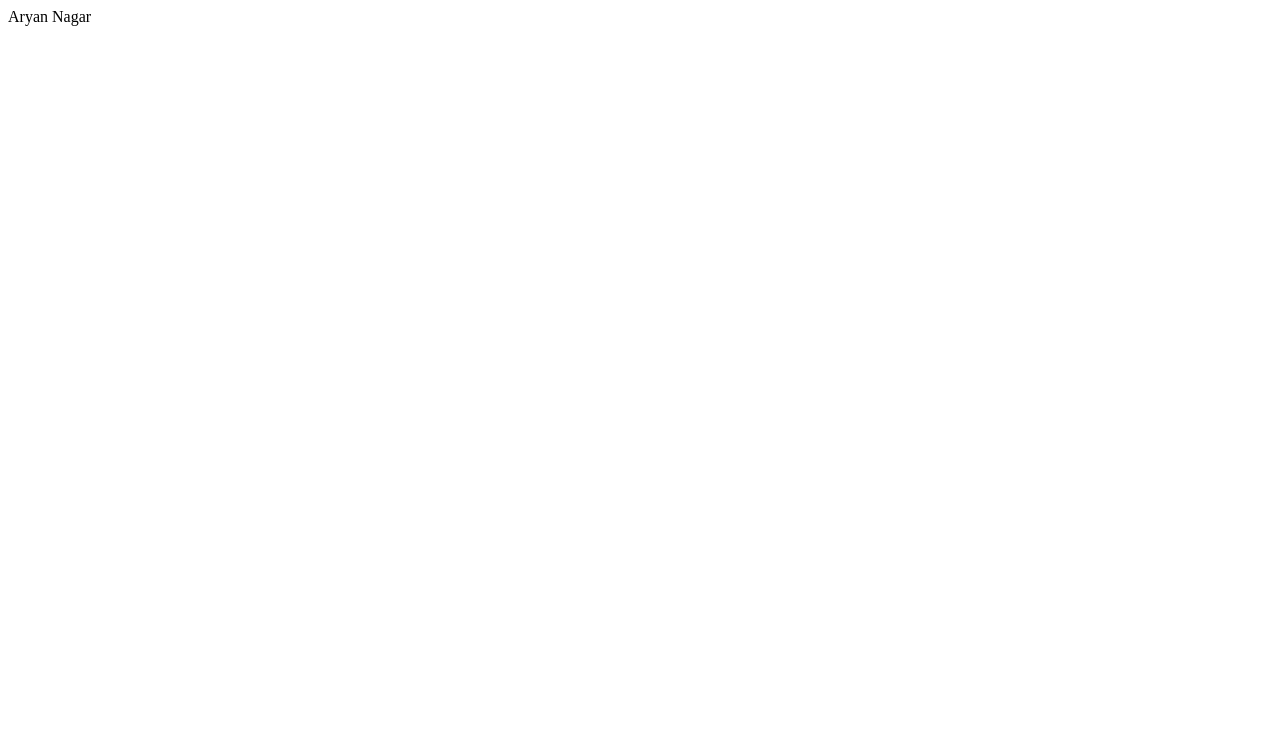
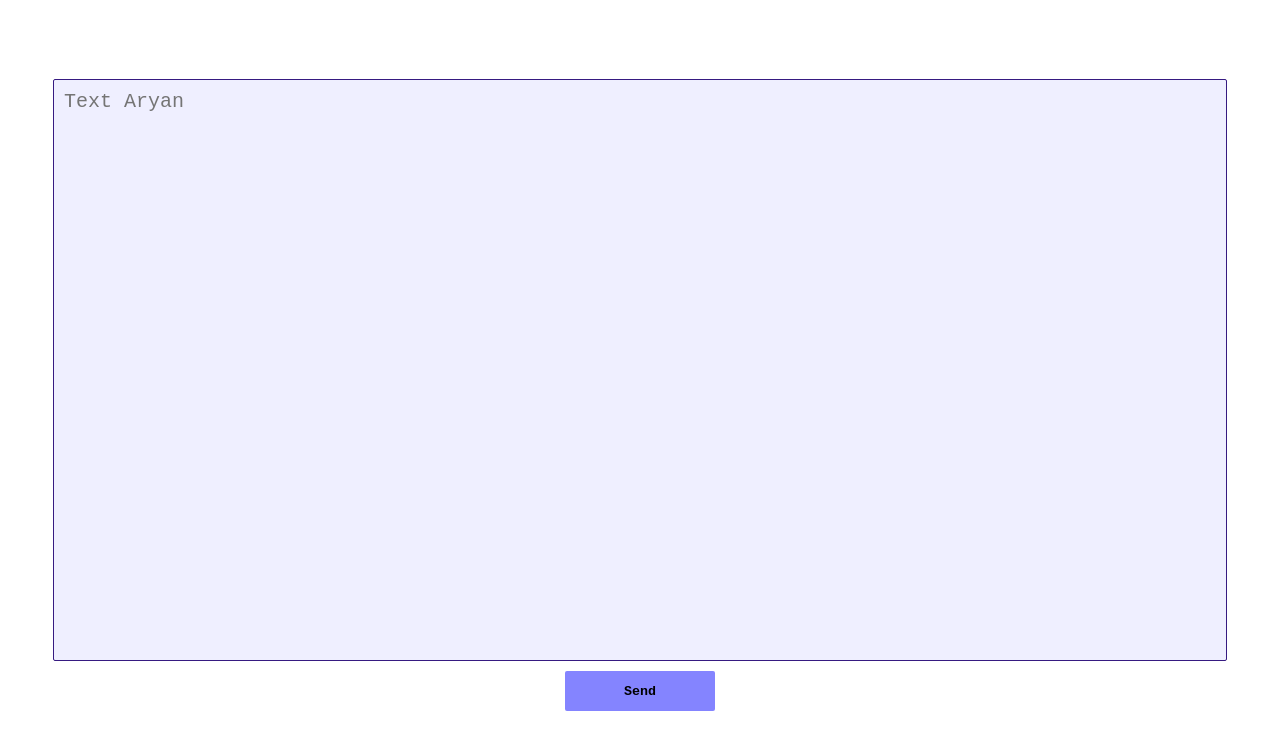
Before and after one commit to aryanonagar/aryanonagar.github.io, a plain HTML site: page index.html in a window 1280 px wide. Drawn offline with Linux system fonts and the light colour scheme.

Commit message:
made the portal

```diff
--- a/index.html
+++ b/index.html
@@ -3,9 +3,13 @@
 <head>
     <meta charset="UTF-8">
     <meta name="viewport" content="width=device-width, initial-scale=1.0">
-    <title>Aryan Nagar</title>
+    <link rel="stylesheet" href="style.css">
+    <title>Aryan</title>
 </head>
 <body>
-    Aryan Nagar
+    <div class="container">
+        <textarea name="textarea" id="textarea" placeholder="Text Aryan"></textarea>
+        <button id="button">Send</button>
+    </div>
 </body>
 </html>
--- /dev/null
+++ b/style.css
@@ -0,0 +1,44 @@
+body {
+    margin: 0px;
+    padding: 0px;
+}
+
+.container {
+    width: 100%;
+    height: 100vh;
+    display: flex;
+    flex-direction: column;
+    align-items: center;
+    justify-content: center;
+}
+
+#textarea {
+    width: 90%;
+    height: 70vh;
+    margin: 0px;
+    padding: 10px;
+    border: 1px solid rgb(54, 26, 129);
+    border-radius: 2px;
+    outline: none;
+    resize: none;
+    background-color: #efefff;
+    font-size: 20px;
+}
+
+#button {
+    width: 150px;
+    height: 40px;
+    margin: 10px;
+    padding: 0px;
+    border: none;
+    border-radius: 2px;
+    cursor: pointer;
+    font-weight: 600;
+    background-color: rgb(132, 132, 255);
+    color: black;
+    font-family: monospace;
+}
+#button:hover {
+    background-color: rgb(11, 11, 255);
+    transition: 0.3s;
+}
```
